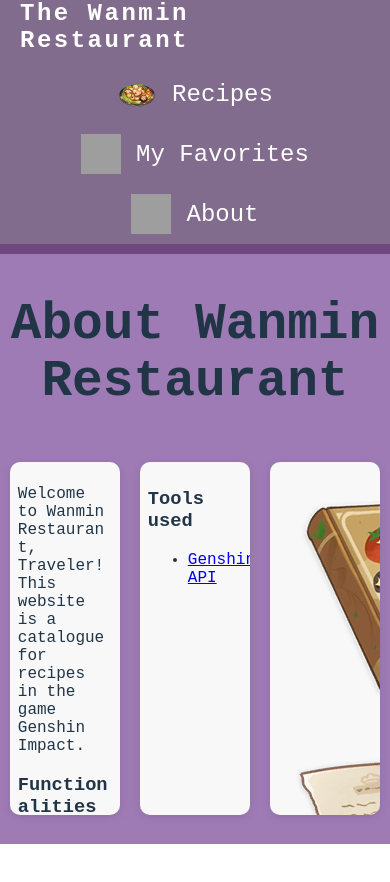
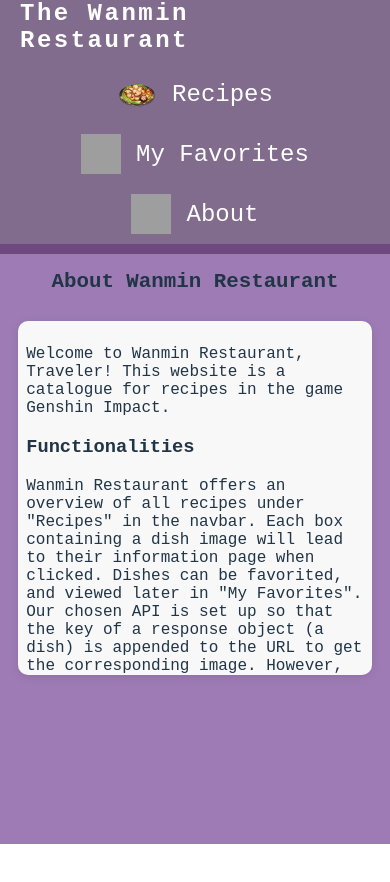
Before and after one commit to Wasabiy/Genshin-Recipes, a React (Vite) app in the folder genshinRecipes/: page /#/about in a window 390 px wide. Shown: the top 882 px of the page. Built offline with nearby package versions, Linux system fonts and the light colour scheme; grey boxes are pictures that could not be loaded.

Commit message:
feat: Styling
Finish styling AboutPage.tsx and make it responsive.

Co-authored-by: Wahib <syedh@stud.ntnu.no>, Jayan Thayananthan <jayant@stud.ntnu.no>

```diff
--- a/genshinRecipes/src/pages/AboutPage.css
+++ b/genshinRecipes/src/pages/AboutPage.css
@@ -1,10 +1,9 @@
-/* General container styles */
 #allSections {
     display: flex-column;
     margin: auto;
     align-self: center;
     width: 100%;
-    height: 100%; /* Max width for larger screens */
+    height: 100%;
 }
 
 #flexContainer {
@@ -13,16 +12,16 @@
     flex-direction: row;
 }
 
-h1{
+#header1{
     text-align: center;
 }
-/* Styles for the text sections */
+
 .aboutBox {
     padding: 2%;
     margin: 10px;
     box-shadow: 0 2px 10px rgba(0, 0, 0, 0.1);
     border-radius: 10px;
-    background-color: #f8f8f8; /* Light background for text sections */
+    background-color: #f8f8f8;
     width: 40vh;
     max-height: 40vh;
     overflow-y: scroll;
@@ -30,17 +29,25 @@
 }
 
 #box1 {
-    word-wrap: break-word; /* Ensures text wraps within the box */
+    word-wrap: break-word;
 }
 
-/* Responsive design for smaller screens */
+
 @media (max-width: 768px) {
     #allSections {
-        flex-direction: column; /* Stack sections vertically on mobile */
+        flex-direction: column;
         align-items: flex-start;
+    }
+
+    #header1{
+        font-size: 1.3rem;
     }
 
     .aboutBox {
         max-width: 90%;
     }
+
+   #box2, #box3 {
+        display: none;
+    }
 }
--- a/genshinRecipes/src/pages/AboutPage.tsx
+++ b/genshinRecipes/src/pages/AboutPage.tsx
@@ -7,7 +7,7 @@
     return (
         <>
         <section id="allSections">
-            <h1>About Wanmin Restaurant</h1>
+            <h1 id="header1">About Wanmin Restaurant</h1>
             <div id="flexContainer">
             <section className="aboutBox" id="box1">
                 <p>Welcome to Wanmin Restaurant, Traveler! This website is a catalogue for recipes
```
